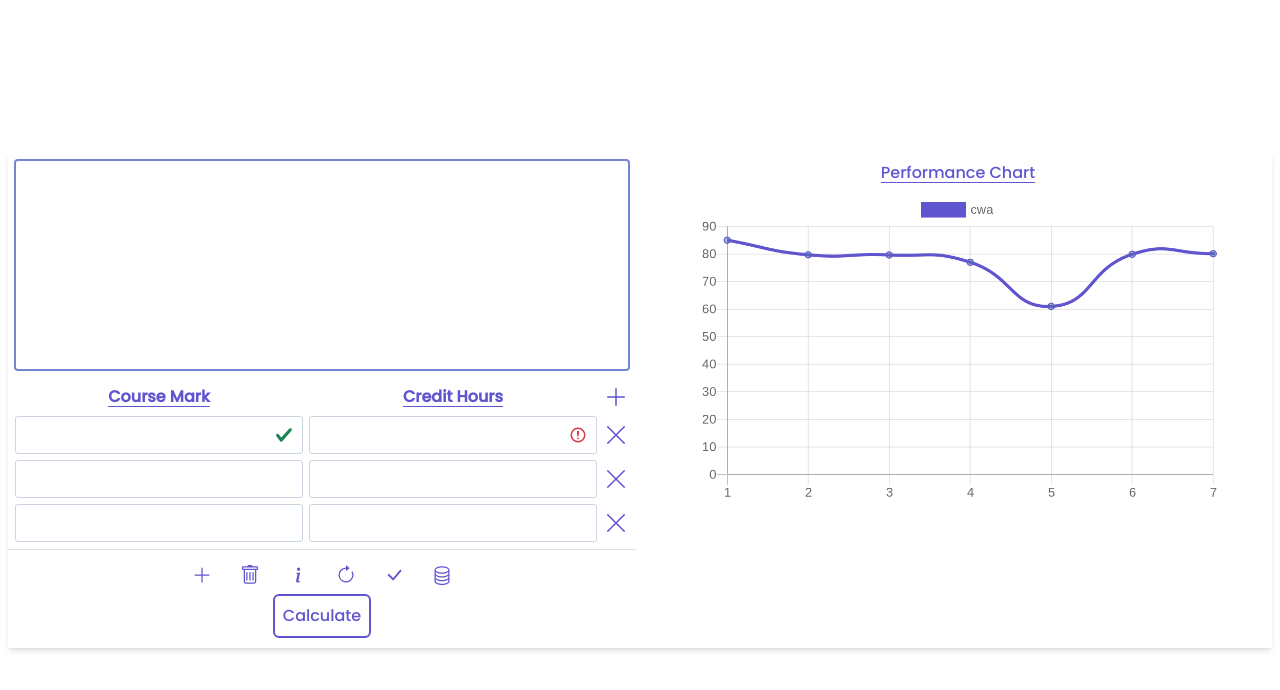
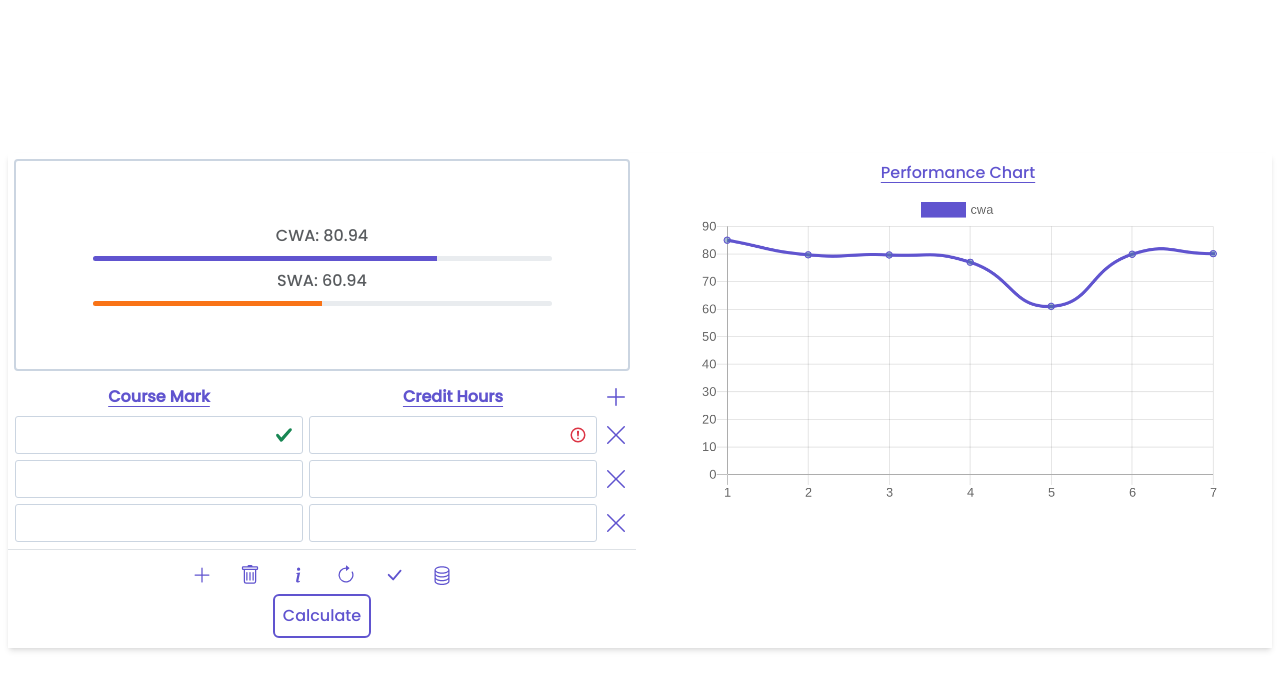
Before and after one commit to wodoame/cwa-application-version-2, a website: page src/index.html in a window 1280 px wide. Drawn offline with Linux system fonts and the light colour scheme.

Commit message:
second commit

```diff
--- a/src/index.html
+++ b/src/index.html
@@ -45,7 +45,17 @@
         <div class="tw-shadow-md lg:tw-grid lg:tw-gap-2 lg:tw-grid-cols-2">
             <div class="first-half">
                 <div class="p-2 tw-h-56">
-                      <div class="h-100 tw-rounded-sm tw-outline tw-outline-2 tw-outline-project-gray">
+                      <div class="h-100 tw-rounded-sm tw-flex tw-items-center tw-justify-center tw-outline tw-outline-2 tw-outline-slate-300">
+                          <div class="tw-w-3/4">
+                            <div class="text-center m-2 text-muted">CWA: 80.94</div>
+                            <div class="progress mb-2" style="height:5px;" role="progressbar" aria-label="Basic example" aria-valuenow="75" aria-valuemin="0" aria-valuemax="100">
+                                <div class="progress-bar w-75 tw-bg-project-blue"></div>
+                            </div>
+                            <div class="text-center m-2 text-muted">SWA: 60.94</div>
+                            <div class="progress mb-2" style="height:5px;" role="progressbar" aria-label="Basic example" aria-valuenow="75" aria-valuemin="0" aria-valuemax="100">
+                                <div class="progress-bar w-50 tw-bg-orange-500"></div>
+                            </div>
+                          </div>
                       </div>
                 </div>
                 <div class="border-bottom">
```
Also changed, not shown: dist/output.css.
